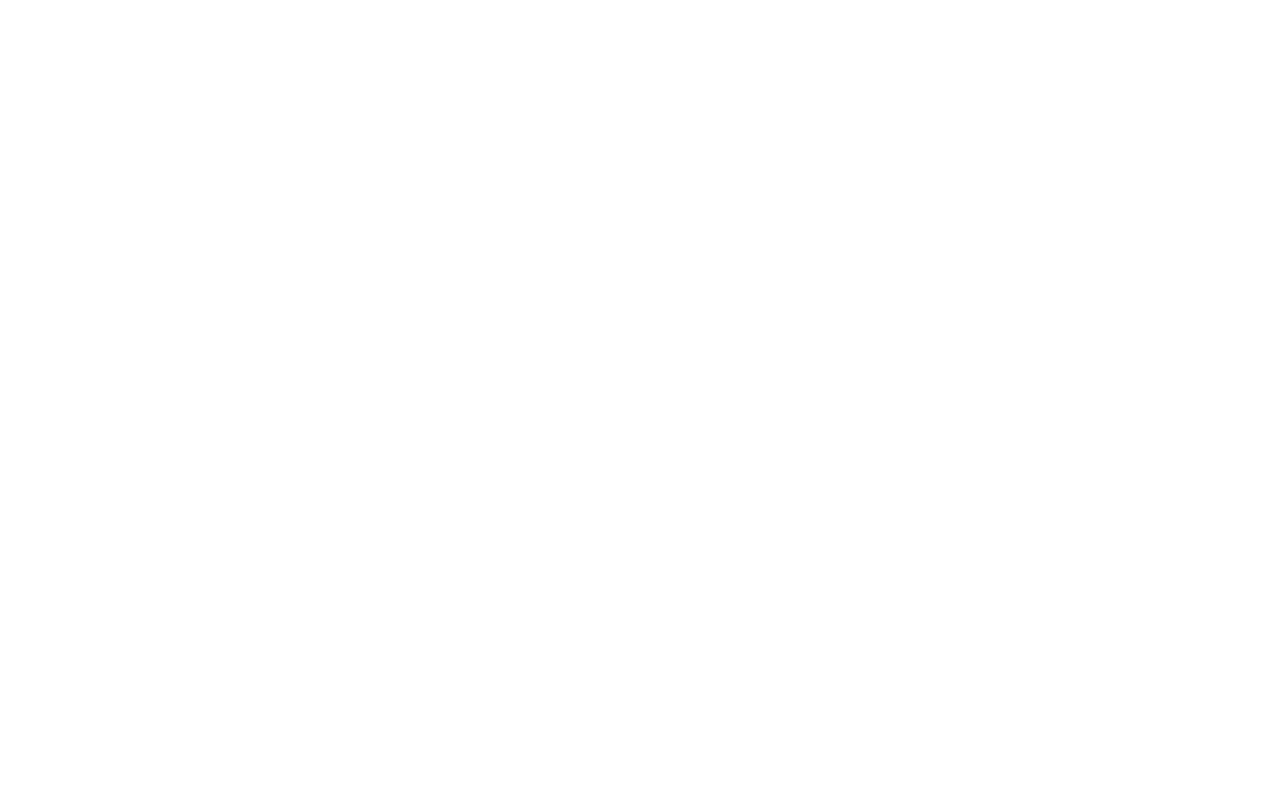
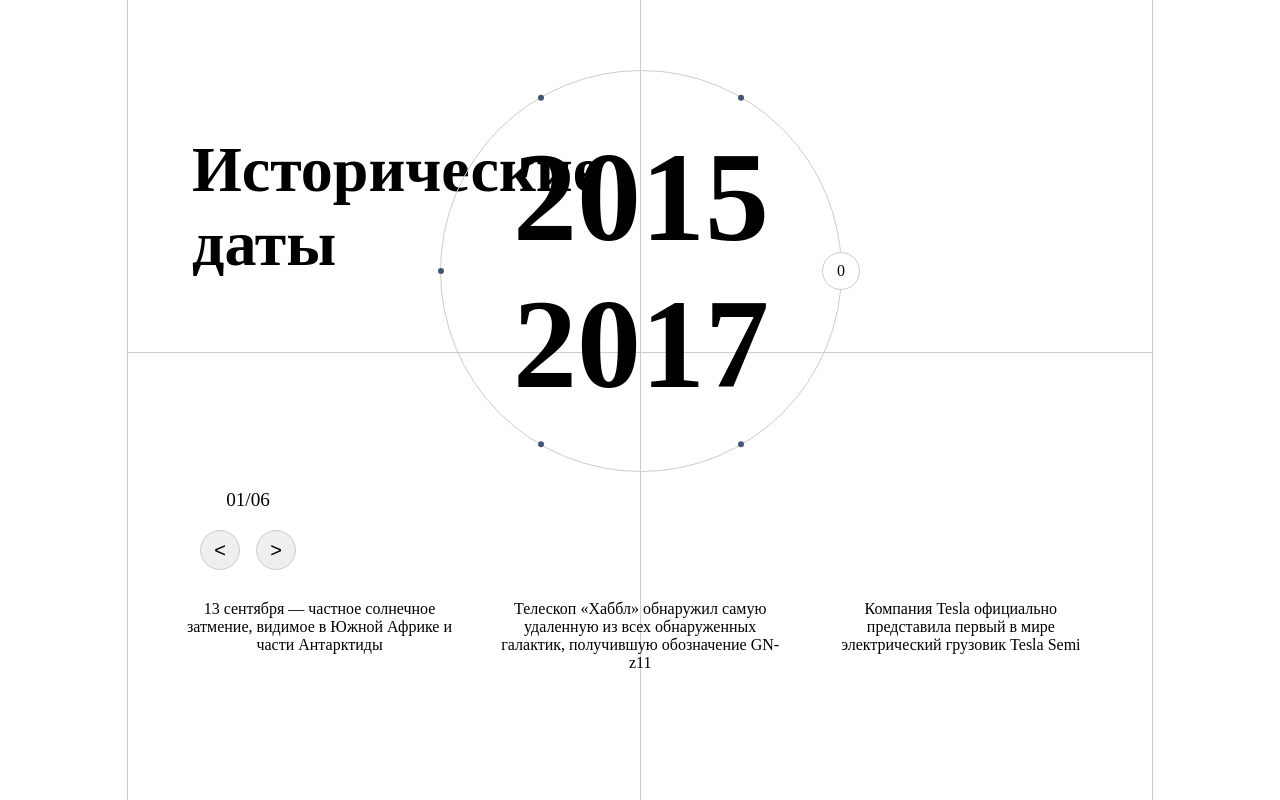
Before and after one commit to NoWizarrd/History_dates, a React (Create React App) app: page / in a window 1280 px wide. Built offline with nearby package versions, Linux system fonts and the light colour scheme.

Commit message:
add some skeleton

```diff
--- a/package.json
+++ b/package.json
@@ -3,6 +3,7 @@
   "version": "0.1.0",
   "private": true,
   "dependencies": {
+    "@gsap/react": "^2.1.2",
     "@types/node": "^16.18.126",
     "@types/react": "^19.0.8",
     "@types/react-dom": "^19.0.3",
--- a/public/index.html
+++ b/public/index.html
@@ -2,42 +2,11 @@
 <html lang="en">
   <head>
     <meta charset="utf-8" />
-    <link rel="icon" href="%PUBLIC_URL%/favicon.ico" />
     <meta name="viewport" content="width=device-width, initial-scale=1" />
-    <meta name="theme-color" content="#000000" />
-    <meta
-      name="description"
-      content="Web site created using create-react-app"
-    />
-    <link rel="apple-touch-icon" href="%PUBLIC_URL%/logo192.png" />
-    <!--
-      manifest.json provides metadata used when your web app is installed on a
-      user's mobile device or desktop. See https://developers.google.com/web/fundamentals/web-app-manifest/
-    -->
-    <link rel="manifest" href="%PUBLIC_URL%/manifest.json" />
-    <!--
-      Notice the use of %PUBLIC_URL% in the tags above.
-      It will be replaced with the URL of the `public` folder during the build.
-      Only files inside the `public` folder can be referenced from the HTML.
-
-      Unlike "/favicon.ico" or "favicon.ico", "%PUBLIC_URL%/favicon.ico" will
-      work correctly both with client-side routing and a non-root public URL.
-      Learn how to configure a non-root public URL by running `npm run build`.
-    -->
     <title>React App</title>
   </head>
   <body>
     <noscript>You need to enable JavaScript to run this app.</noscript>
     <div id="root"></div>
-    <!--
-      This HTML file is a template.
-      If you open it directly in the browser, you will see an empty page.
-
-      You can add webfonts, meta tags, or analytics to this file.
-      The build step will place the bundled scripts into the <body> tag.
-
-      To begin the development, run `npm start` or `yarn start`.
-      To create a production bundle, use `npm run build` or `yarn build`.
-    -->
   </body>
 </html>
--- a/src/App.tsx
+++ b/src/App.tsx
@@ -1,11 +1,9 @@
-import React from 'react';
+import HistoricalDates from './components/HistoricalDates';
 
-function App() {
-  return (
-    <div className="App">
-
-    </div>
-  );
+export default function App() {
+    return (
+        <>
+            <HistoricalDates/>
+        </>
+    );
 }
-
-export default App;
--- /dev/null
+++ b/src/components/HistoricalDates.module.scss
@@ -0,0 +1,133 @@
+.historicalDates {
+    display: flex;
+    position: relative;
+    flex-direction: column;
+    height: 100vh;
+    max-width: 80vw;
+    margin: 0 auto;
+    justify-content: center;
+    align-items: center;
+    text-align: center;
+    border-right: 1px solid #ccc;
+    border-left: 1px solid #ccc;
+
+    .h2 {
+        font-size: 4rem;
+        position: relative;
+        align-self: flex-start;
+        text-align: start;
+        position: absolute;
+        top: 10vh;
+        margin-left: 5vw;
+        width: 20vw;
+    }
+
+    .circleContainer {
+      position: relative;
+      width: 400px;
+      height: 400px;
+      margin: 0 auto;
+
+      .circle {
+        position: relative;
+        width: 100%;
+        height: 100%;
+        border: 1px solid #ccc;
+        border-radius: 50%;
+        display: flex;
+        justify-content: center;
+        align-items: center;
+        transform-origin: center;
+
+        .yearTitle {
+            flex-wrap: wrap;
+            width: 100vw;
+            font-size: 8rem;
+        }
+
+        .dot {
+          display: flex;
+          position: absolute;
+          text-align: center;
+          justify-content: center;
+          align-items: center;
+          background-color: #42567A;
+          width: 6px;
+          height: 6px;
+          background-color: none;
+          border-radius: 50%;
+          cursor: pointer;
+
+          &.active {
+            background-color: white;
+            z-index: 22;
+            width: 36px;
+            height: 36px;
+            border: 1px solid #ccc;
+          }
+
+          &:hover {
+            background-color: white;
+            z-index: 22;
+            width: 36px;
+            height: 36px;
+            border: 1px solid #ccc;
+          }
+        }
+
+
+      }
+    }
+
+    .eventsSlider {
+      height: 100px;
+      width: 90%;
+      display: flex;
+      align-items: center;
+      justify-content: center;
+      margin: 20px;
+      padding: 10px;
+    }
+    .event{
+        height: 90px;
+        width: 320px;
+      }
+
+
+    .controls {
+      align-self: flex-start;
+      margin: 0 0px 0 5vw;
+      font-size: 1.2rem;
+
+      button {
+        margin: 0 8px;
+        font-size: 20px;
+        width: 40px;
+        height: 40px;
+        cursor: pointer;
+        border: 1px #ccc solid;
+        border-radius: 100%;
+
+      }
+    }
+
+    // Сетки
+    &::before, &::after {
+      content: '';
+      position: absolute;
+      background-color: #ccc;
+      z-index: -2;
+    }
+
+    &::before {
+      width: 1px;
+      height: 100%;
+      left: 50%;
+    }
+
+    &::after {
+      width: 80vw;
+      height: 1px;
+      top: 44%;
+    }
+  }
--- /dev/null
+++ b/src/components/HistoricalDates.tsx
@@ -0,0 +1,98 @@
+import { useRef, useState } from 'react';
+import gsap from 'gsap';
+import { useGSAP } from '@gsap/react';
+import { Swiper, SwiperSlide } from 'swiper/react';
+import 'swiper/css';
+import styles from './HistoricalDates.module.scss';
+
+gsap.registerPlugin(useGSAP);
+
+const timePeriods = [
+  { year: [2015, 2017], title: 'title1',  events: [
+    '13 сентября — частное солнечное затмение, видимое в Южной Африке и части Антарктиды',
+    'Телескоп «Хаббл» обнаружил самую удаленную из всех обнаруженных галактик, получившую обозначение GN-z11',
+    'Компания Tesla официально представила первый в мире электрический грузовик Tesla Semi',
+    '222 Компания Tesla официально представила первый в мире электрический грузовик Tesla Semi'
+] },
+  { year: [2012, 2017], title: 'title2',  events: ['Событие 1', 'Событие 2', 'Событие 3', 'Событие 4'] },
+  { year: [2013, 2017], title: 'title3',  events: ['Событие 1', 'Событие 2', 'Событие 3', 'Событие 4'] },
+  { year: [2015, 2017], title: 'title4',  events: ['Событие 1', 'Событие 2', 'Событие 3', 'Событие 4'] },
+  { year: [2015, 2017], title: 'title5',  events: ['Событие 1', 'Событие 2', 'Событие 3', 'Событие 4'] },
+  { year: [2015, 2017], title: 'title6',  events: ['Событие 1', 'Событие 2', 'Событие 3', 'Событие 4'] },
+];
+
+export default function HistoricalDates() {
+  const container = useRef<HTMLDivElement>(null);
+  const [activeIndex, setActiveIndex] = useState(0);
+  useGSAP(() => {
+    const angle = 360 / timePeriods.length;
+    gsap.to(`.${styles.circle}`, { rotation: activeIndex * -angle, duration: 0.5, ease: 'power2.out' });
+  }, [activeIndex]);
+
+  const handleClick = (index: number) => {
+    setActiveIndex(index);
+  };
+
+  const handlePrev = () => {
+    setActiveIndex((prev) => (prev - 1 + timePeriods.length) % timePeriods.length);
+  };
+
+  const handleNext = () => {
+    setActiveIndex((prev) => (prev + 1) % timePeriods.length);
+  };
+
+  return (
+    <div className={styles.historicalDates} ref={container}>
+      <h2 className={styles.h2}>Исторические даты</h2>
+      <div className={styles.circleContainer}>
+        <div className={styles.circle}>
+          {timePeriods.map((period, index) => {
+            const angle = (360 / timePeriods.length) * index;
+            const radius = 200; // Радиус окружности
+            const x = radius * Math.cos((angle * Math.PI) / 180);
+            const y = radius * Math.sin((angle * Math.PI) / 180);
+            return (
+                <>
+                {
+                    index === activeIndex ?
+                    <h1 className={styles.yearTitle}>
+                        {`${period.year[0]} ${period.year[1]}`}
+                    </h1> :
+                    null
+                }
+                <div
+                    key={period.title}
+                    className={`${styles.dot} ${index === activeIndex ? styles.active : ''}`}
+                    style={{ transform: `translate(${x}px, ${y}px)` }}
+                    onClick={() => handleClick(index)}
+                >
+                    {index === activeIndex ? index : ''}
+                </div>
+
+              </>
+            );
+          })}
+        </div>
+      </div>
+      <div className={styles.controls}>
+        <p>{`0${activeIndex+1}/0${timePeriods.length}`}</p>
+        <button onClick={handlePrev}>{'<'}</button>
+        <button onClick={handleNext}>{'>'}</button>
+      </div>
+      <Swiper
+      className={styles.eventsSlider}
+      spaceBetween={40}
+      slidesPerView={3}
+      navigation
+      pagination={{ clickable: true }}
+      scrollbar={{ draggable: true }}
+      >
+        {timePeriods[activeIndex].events.map((event, index) => (
+          <SwiperSlide key={index} className={styles.event}>
+            {event}
+          </SwiperSlide>
+        ))}
+      </Swiper>
+    </div>
+  );
+}
--- /dev/null
+++ b/src/global.d.ts
@@ -0,0 +1,4 @@
+declare module '*.module.scss' {
+    const classes: { [key: string]: string };
+    export default classes;
+  }
```
Also changed, not shown: 2 other files (tests, documents, lock files or other folders).
